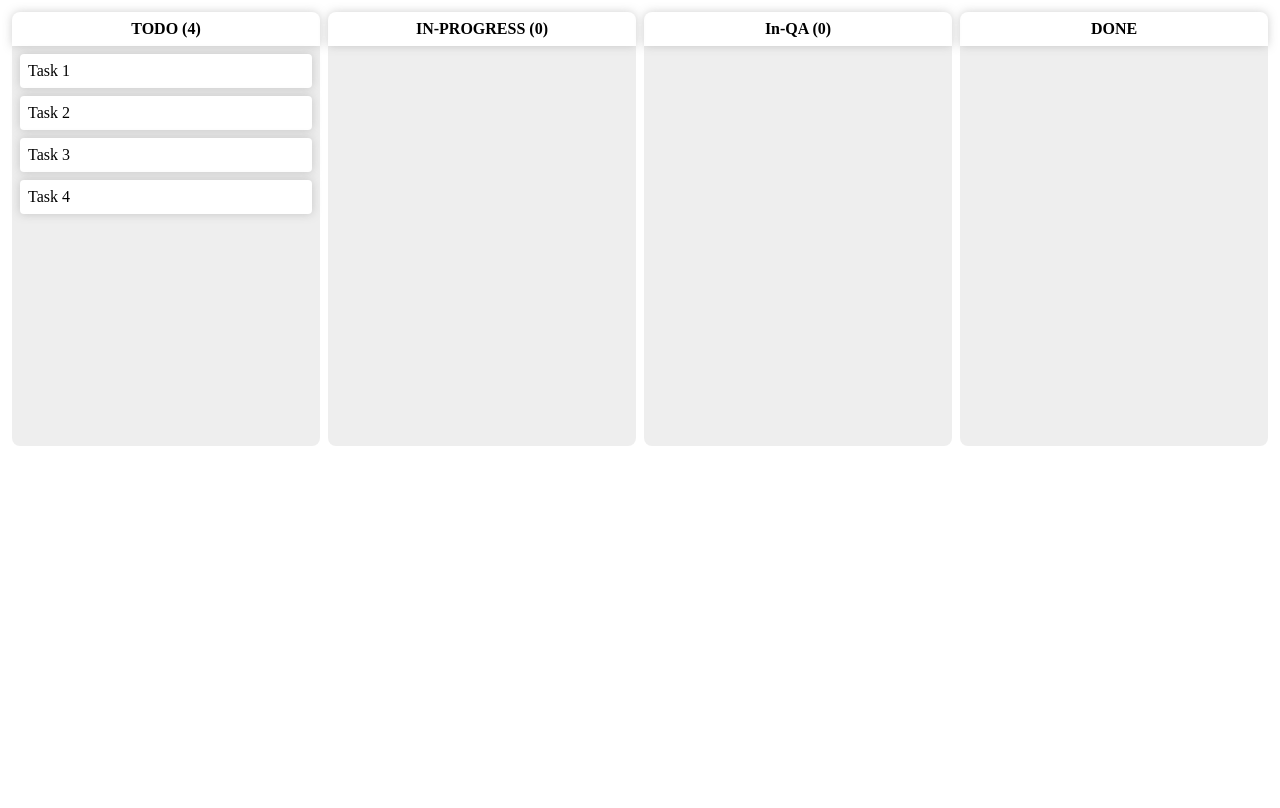
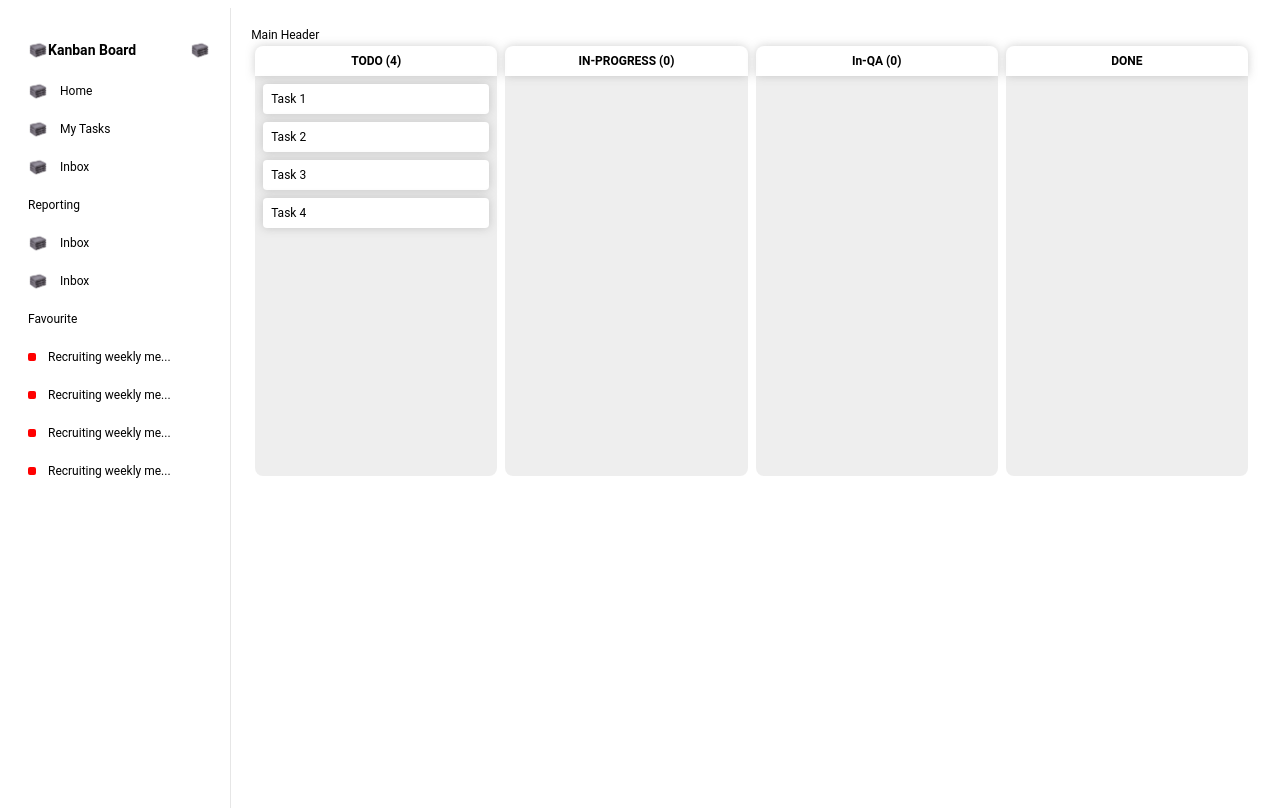
Before and after one commit to krishnaChauhan08/javascript-project, a plain HTML site: page Kanban Board/index.html in a window 1280 px wide. Drawn offline with Linux system fonts and the light colour scheme.

Commit message:
sidebar added without functionality

```diff
--- a/Kanban Board/index.html
+++ b/Kanban Board/index.html
@@ -8,6 +8,86 @@
   </head>
   <body>
     <div class="container">
+      <div class="sidebar">
+        <div class="logo-menu-container">
+          <div class="logo-container">
+            <img
+              src="images/luxury-tower-set-4-piece.jpg"
+              alt=""
+              class="logo"
+            />
+            <p>Kanban Board</p>
+          </div>
+          <img
+            class="menu-icon"
+            src="images/luxury-tower-set-4-piece.jpg"
+            alt=""
+          />
+        </div>
+        <div class="side-menu">
+          <div class="menu-item">
+            <img
+              class="icon"
+              src="images/luxury-tower-set-4-piece.jpg"
+              alt=""
+            />
+            <p class="title">Home</p>
+          </div>
+          <div class="menu-item">
+            <img
+              class="icon"
+              src="images/luxury-tower-set-4-piece.jpg"
+              alt=""
+            />
+            <p class="title">My Tasks</p>
+          </div>
+          <div class="menu-item">
+            <img
+              class="icon"
+              src="images/luxury-tower-set-4-piece.jpg"
+              alt=""
+            />
+            <p class="title">Inbox</p>
+          </div>
+          <p class="menu-title">Reporting</p>
+          <div class="menu-item">
+            <img
+              class="icon"
+              src="images/luxury-tower-set-4-piece.jpg"
+              alt=""
+            />
+            <p class="title">Inbox</p>
+          </div>
+          <div class="menu-item">
+            <img
+              class="icon"
+              src="images/luxury-tower-set-4-piece.jpg"
+              alt=""
+            />
+            <p class="title">Inbox</p>
+          </div>
+          <p class="menu-title">Favourite</p>
+          <div class="favourite-item">
+            <div class="color"></div>
+            <p class="title">Recruiting weekly me...</p>
+          </div>
+          <div class="favourite-item">
+            <div class="color"></div>
+            <p class="title">Recruiting weekly me...</p>
+          </div>
+          <div class="favourite-item">
+            <div class="color"></div>
+            <p class="title">Recruiting weekly me...</p>
+          </div>
+          <div class="favourite-item">
+            <div class="color"></div>
+            <p class="title">Recruiting weekly me...</p>
+          </div>
+        </div>
+      </div>
+      <div class="right-side">
+        <div class="main-header">Main Header</div>
+        <div class="content">
           <div class="header">
             <h4 id="todo-header">TODO</h4>
             <h4 id="in-progress-header">IN-PROGRESS</h4>
@@ -15,15 +95,65 @@
             <h4 id="done-deader">DONE</h4>
           </div>
           <div class="drag-drop-container">
-        <div class="col3" id="todo" ondrop="drop(event)" ondragover="allowdrop(event)">
-          <p class="task" id="task-1" draggable="true" ondragstart="drag(event)">Task 1</p>
-          <p class="task" id="task-2" draggable="true" ondragstart="drag(event)">Task 2</p>
-          <p class="task" id="task-3" draggable="true" ondragstart="drag(event)">Task 3</p>
-          <p class="task" id="task-4" draggable="true" ondragstart="drag(event)">Task 4</p>
+            <div
+              class="col3"
+              id="todo"
+              ondrop="drop(event)"
+              ondragover="allowdrop(event)"
+            >
+              <p
+                class="task"
+                id="task-1"
+                draggable="true"
+                ondragstart="drag(event)"
+              >
+                Task 1
+              </p>
+              <p
+                class="task"
+                id="task-2"
+                draggable="true"
+                ondragstart="drag(event)"
+              >
+                Task 2
+              </p>
+              <p
+                class="task"
+                id="task-3"
+                draggable="true"
+                ondragstart="drag(event)"
+              >
+                Task 3
+              </p>
+              <p
+                class="task"
+                id="task-4"
+                draggable="true"
+                ondragstart="drag(event)"
+              >
+                Task 4
+              </p>
             </div>
-        <div class="col3" id="in-progress" ondrop="drop(event)" ondragover="allowdrop(event)"></div>
-        <div class="col3" id="in-qa" ondrop="drop(event)" ondragover="allowdrop(event)"></div>
-        <div class="col3" id="done" ondrop="drop(event)" ondragover="allowdrop(event)"></div>
+            <div
+              class="col3"
+              id="in-progress"
+              ondrop="drop(event)"
+              ondragover="allowdrop(event)"
+            ></div>
+            <div
+              class="col3"
+              id="in-qa"
+              ondrop="drop(event)"
+              ondragover="allowdrop(event)"
+            ></div>
+            <div
+              class="col3"
+              id="done"
+              ondrop="drop(event)"
+              ondragover="allowdrop(event)"
+            ></div>
+          </div>
+        </div>
       </div>
     </div>
     <script src="script.js"></script>
--- a/Kanban Board/style.css
+++ b/Kanban Board/style.css
@@ -7,6 +7,69 @@
   width: 100%;
   padding: 0;
 }
+/* sidebar*/
+.container {
+  display: flex;
+  height: 100vh;
+  font-size: 12px;
+  font-family: "Roboto", sans-serif;
+}
+.sidebar {
+  width: 230px;
+  padding: 20px;
+  border-right: 1px solid rgb(230, 230, 230);
+}
+.sidebar .logo-menu-container {
+  display: flex;
+  align-items: center;
+}
+.logo-menu-container {
+  font-size: 14px;
+  font-weight: bold;
+  display: flex;
+  justify-content: space-between;
+  align-items: center;
+}
+.logo-menu-container .logo-container {
+  display: flex;
+  align-items: center;
+}
+.logo-menu-container .logo {
+  width: 20px;
+  height: 20px;
+}
+.logo-menu-container .menu-icon {
+  width: 20px;
+  height: 20px;
+}
+
+.right-side {
+  width: 100%;
+  padding: 20px;
+}
+
+.sidebar .side-menu .menu-item {
+  display: flex;
+  align-items: center;
+}
+.sidebar .side-menu .menu-item .icon {
+  width: 20px;
+  margin-right: 12px;
+}
+.side-menu .favourite-item{
+display: flex;
+align-items: center;
+}
+.side-menu .favourite-item .color{
+    background-color: red;
+    width: 8px;
+    height: 8px;
+    border-radius: 2px;
+    margin-right: 12px;
+}
+
+
+/* header */
 .header {
   display: flex;
   justify-content: space-around;
```
Also changed, not shown: Kanban Board/images/cart-icon.png (added), Kanban Board/images/luxury-tower-set-4-piece.jpg (added). Lines whose indentation alone changed are shown as unchanged.
